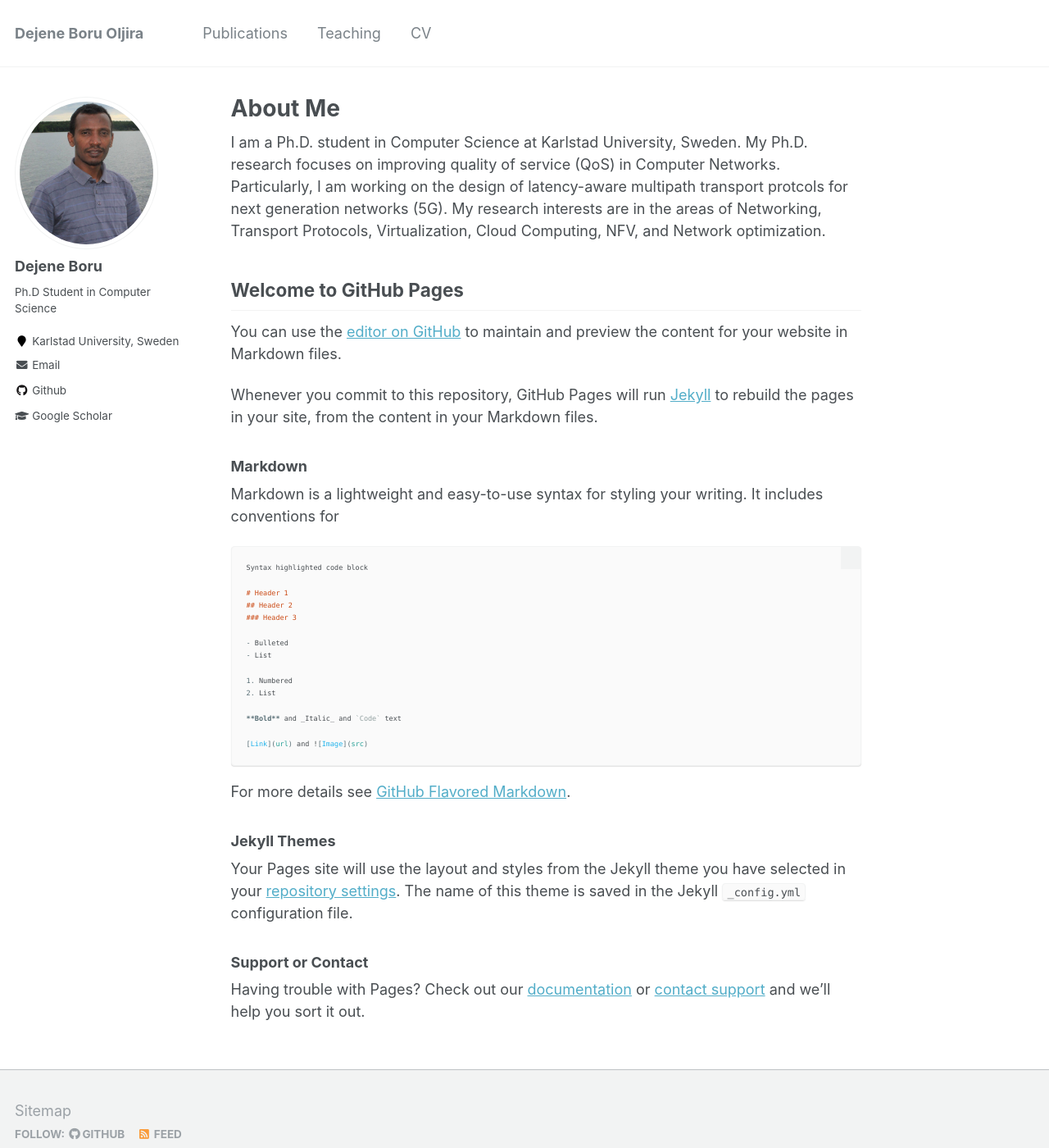
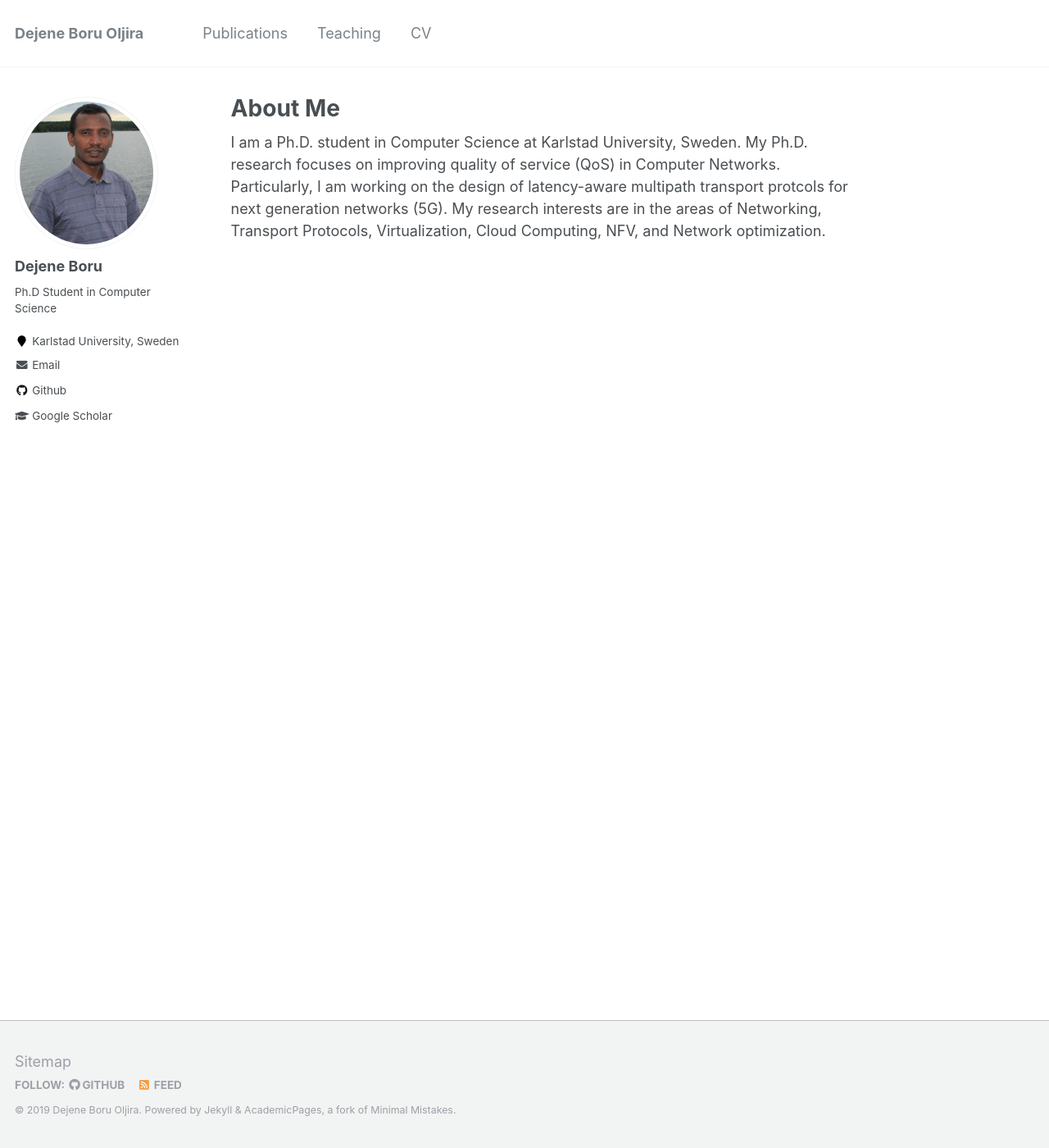
Before and after one commit to dejeneboru/dejeneboru.github.io, a Jekyll site: the page built from index.md, in a window 1280 px wide and 1400 px high. Shown: the whole window at 82% size. Built offline with Jekyll 4.4.1, drawn with Linux system fonts in a browser that asks for light colours.

Commit message:
Update index.md

````diff
--- a/index.md
+++ b/index.md
@@ -8,43 +8,3 @@ redirect_from:
   - /about.html
 ---
 I am a Ph.D. student in Computer Science at Karlstad University, Sweden. My Ph.D. research focuses on improving quality of service (QoS) in Computer Networks. Particularly, I am working on the design of latency-aware multipath transport protcols for next generation networks (5G). My research interests are in the areas of Networking, Transport Protocols, Virtualization, Cloud Computing, NFV, and Network optimization.
-
-
-
-## Welcome to GitHub Pages
-
-You can use the [editor on GitHub](https://github.com/dejeneboru/dejeneboru.github.io/edit/master/index.md) to maintain and preview the content for your website in Markdown files.
-
-Whenever you commit to this repository, GitHub Pages will run [Jekyll](https://jekyllrb.com/) to rebuild the pages in your site, from the content in your Markdown files.
-
-### Markdown
-
-Markdown is a lightweight and easy-to-use syntax for styling your writing. It includes conventions for
-
-```markdown
-Syntax highlighted code block
-
-# Header 1
-## Header 2
-### Header 3
-
-- Bulleted
-- List
-
-1. Numbered
-2. List
-
-**Bold** and _Italic_ and `Code` text
-
-[Link](url) and ![Image](src)
-```
-
-For more details see [GitHub Flavored Markdown](https://guides.github.com/features/mastering-markdown/).
-
-### Jekyll Themes
-
-Your Pages site will use the layout and styles from the Jekyll theme you have selected in your [repository settings](https://github.com/dejeneboru/dejeneboru.github.io/settings). The name of this theme is saved in the Jekyll `_config.yml` configuration file.
-
-### Support or Contact
-
-Having trouble with Pages? Check out our [documentation](https://help.github.com/categories/github-pages-basics/) or [contact support](https://github.com/contact) and we’ll help you sort it out.
````
